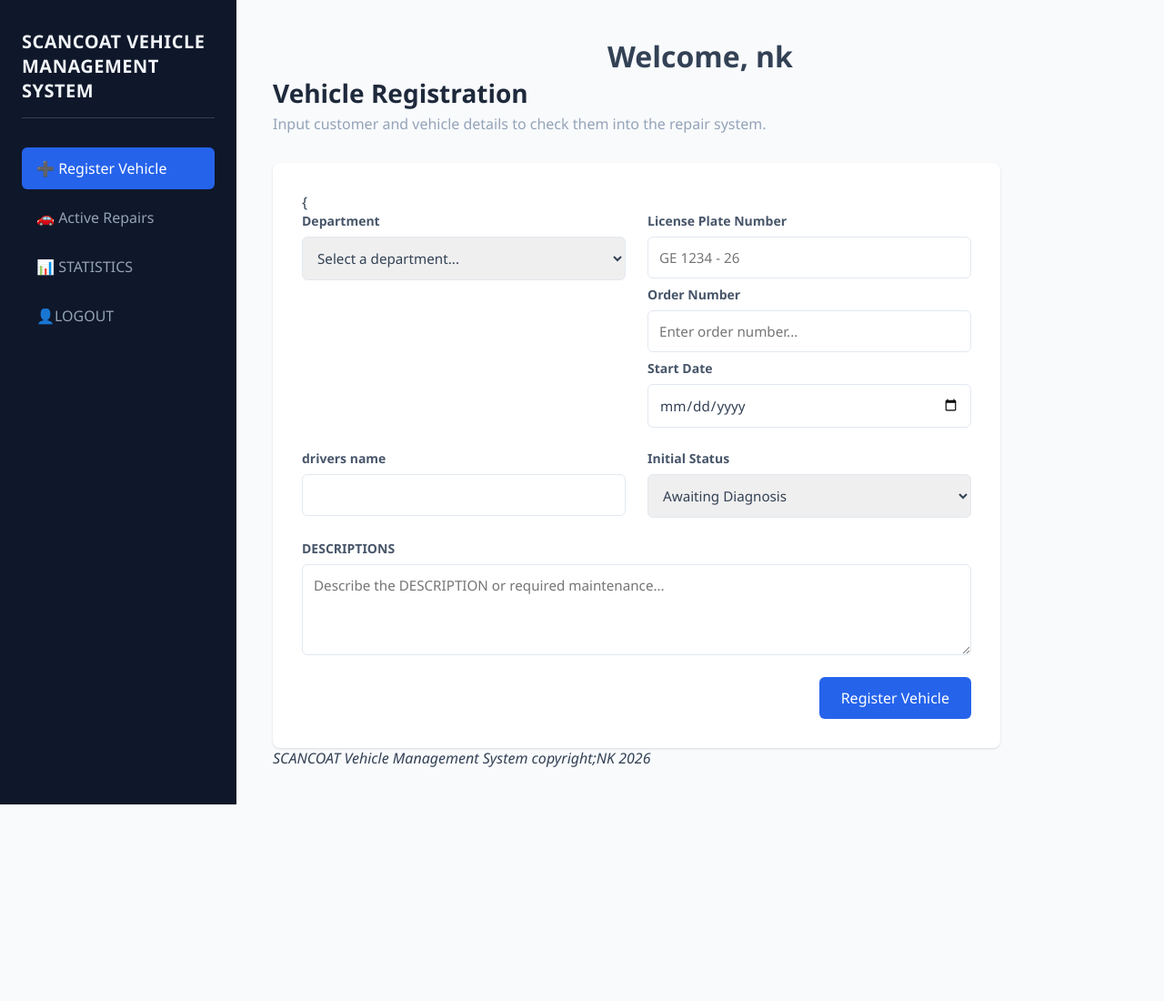
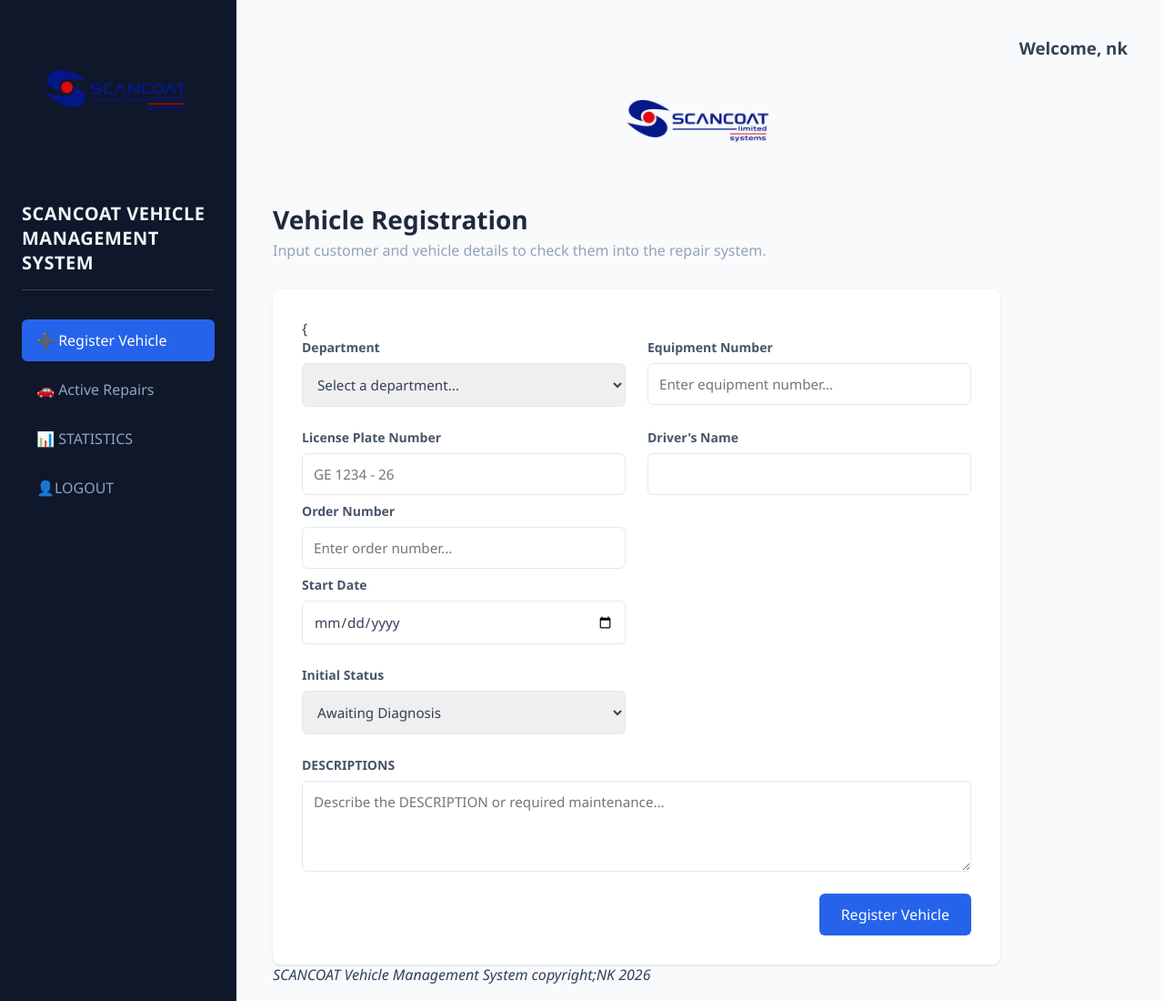
Before and after one commit to devisunknown/vehicle-management-system, a Django app: page /dashboard/ in a window 1280 px wide. Shown: the top 1100 px of the page at 91% size. Before the commit the page ends 884 px from the top, so only its background shows below. Run offline with Django 5.2, Linux system fonts and the light colour scheme; a user stored in the database is signed in.

Commit message:
done bitch

```diff
--- a/patrick/views.py
+++ b/patrick/views.py
@@ -61,6 +61,7 @@ def vehicle_list(request):
         intialprogress = request.POST.get('intialprogress')
         issue_description = request.POST.get('issue_description')
         order_number = request.POST.get('ordernumber')
+        equip_number = request.POST.get('equip_number')
 
         reg = registedvehicle(
             department=department,
@@ -68,7 +69,8 @@ def vehicle_list(request):
             license_plate=license_plate,
             intialprogress=intialprogress,
             issue=issue_description,
-            order_number=order_number
+            order_number=order_number,
+            equip_number=equip_number,
         )
 
         try:
@@ -82,10 +84,10 @@ def vehicle_list(request):
                 'vehicles': registedvehicle.objects.all()
             })
 
-    query = request.GET.get('search', '').strip()
+    query = request.GET.get('q', '').strip()
     if query:
         vehicles = registedvehicle.objects.filter(
-            Q(department__icontains=query) | Q(license_plate__icontains=query) | Q(order_number__icontains=query)
+            Q(department__icontains=query) | Q(license_plate__icontains=query) | Q(order_number__icontains=query) | Q(equip_id_icontains=query)
         )
     else:
         vehicles = registedvehicle.objects.all()
@@ -110,7 +112,7 @@ def vehicleview(request):
 
     if query:
         vehicles = vehicles.filter(
-            Q(department__icontains=query) | Q(license_plate__icontains=query) | Q(order_number__icontains=query)
+            Q(department__icontains=query) | Q(license_plate__icontains=query) | Q(order_number__icontains=query) | Q(equip_id__icontains=query)
         )
 
     if status:
--- a/templates/pat.html
+++ b/templates/pat.html
@@ -1,3 +1,4 @@
+{% load static %}
 <!DOCTYPE html>
 <html lang="en">
 <head>
@@ -29,7 +30,6 @@
             min-height: 100vh;
         }
 
-        /* Sidebar Navigation */
         aside {
             width: 260px;
             background-color: var(--sidebar-color);
@@ -70,7 +70,7 @@
             color: white;
         }
 
-        /* Main Content Area */
+
         main {
             flex-1: 1;
             width: calc(100% - 260px);
@@ -91,7 +91,6 @@
             margin-top: 0.25rem;
         }
 
-        /* Form Card Styling */
         .form-container {
             background: white;
             padding: 2rem;
@@ -176,11 +175,23 @@
         button:hover {
             background-color: var(--primary-hover);
         }
+
+        img.logo {
+            display: block;
+            max-width: 200px;
+            height: auto;
+            margin: 0 auto 1rem auto;
+            border-radius: 0.5rem;
+            padding: 0.75rem;
+        }
     </style>
 </head>
 <body>
 
     <aside>
+
+            <img src="{% static 'patrick/images/scancoatlogo.png' %}" alt="Scancoat Limited Logo" class="logo">
+
         <h1>SCANCOAT VEHICLE MANAGEMENT SYSTEM</h1>
         <ul>
             <li><a href="{% url 'dashboard' %}" class="active">➕ Register Vehicle</a></li>
@@ -192,7 +203,9 @@
 
     <main>
         <header>
-            <h1 style="text-align: center;">Welcome, {{ request.user.username }}</h1>
+            <h3 style="text-align: right;">Welcome, {{ request.user.username }}</h3>
+            <img src="{% static 'patrick/images/scancoatlogo.png' %}" alt="Scancoat Limited Logo" class="logo">
+
             <h2>Vehicle Registration</h2>
             <p>Input customer and vehicle details to check them into the repair system.</p>
         </header>
@@ -213,10 +226,10 @@
     </select>
 </div>
 
-                    {% comment %} <div class="form-group">
-                        <label for="owner-phone">Phone Number</label>
-                        <input type="tel" id="owner-phone" name="owner_phone" placeholder="e.g., +233 24 000 0000" required>
-                    </div> {% endcomment %}
+                     <div class="form-group">
+                        <label for="equip_number">Equipment Number</label>
+                        <input type="text" id="equip_number" name="equip_number" placeholder="Enter equipment number..." required>
+                    </div>
 
                     <div class="form-group">
                         <label for="license-plate">License Plate Number</label>
@@ -229,7 +242,7 @@
                     </div>
 
                     <div class="form-group">
-                        <label for="car-make">drivers name</label>
+                        <label for="car-make">Driver's Name</label>
                         <input type="text" id="vehicle-model" name="vehicle_model"  required>
                     </div>
 
--- a/templates/patrickp.html
+++ b/templates/patrickp.html
@@ -1,3 +1,4 @@
+{% load static %}
 <!DOCTYPE html>
 <html lang="en">
 <head>
@@ -106,6 +107,7 @@
 <body>
 
     <div class="login-card">
+         <img src="{% static 'patrick/images/scancoatlogo.png' %}" alt="Scancoat Limited Logo" class="logo">
         <h1>SCANCOAT ADMIN REGISTER</h1>
         <p>Sign UP TO REGISTER UR ACCOUNT</p>
 
```
Also changed, not shown: patrick/models.py (+23 -16 lines), templates/dashboard.html (+14 -1 lines), templates/scancoat.html (+12 -0 lines), templates/vehicle_list.html (+16 -2 lines), vehicleMS/settings.py (+4 -3 lines), db.sqlite3, patrick/migrations/0003_registedvehicle_equip_number_and_more.py (added), patrick/migrations/0004_registedvehicle_equip_id.py (added), patrick/static/patrick/images/scancoatlogo.png (added).
